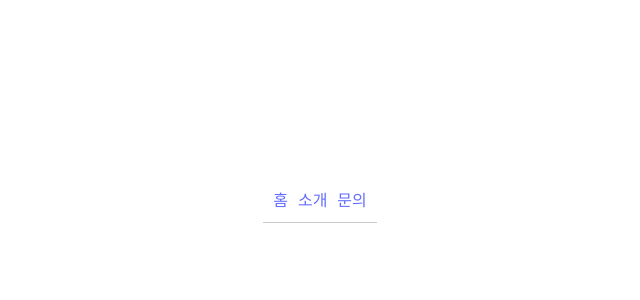
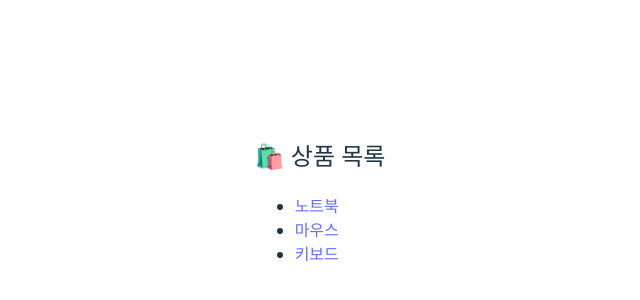
Before and after one commit to Jeontaesu/react-app, a React (Vite) app: page /products in a window 1280 px wide. Before the commit this address had no page. Shown: the part 200-500 px from the top of the page, without its empty margins (320-960 px from the left). Built offline with nearby package versions, Linux system fonts and the light colour scheme.

Commit message:
동적 라우팅과 상세페이지 구성

```diff
--- a/src/App.jsx
+++ b/src/App.jsx
@@ -1,17 +1,14 @@
-import { BrowserRouter, Route, Routes } from "react-router-dom";
-import Navbar from "./components/Navbar";
-import Home from "./pages/Home";
-import About from "./pages/About";
-import Contact from "./pages/Contact";
+import { BrowserRouter, Routes, Route, Navigate } from "react-router-dom";
+import ProductList from "./pages/ProductList";
+import ProductDetail from "./pages/ProductDetail";
 
 function App() {
     return (
         <BrowserRouter>
-            <Navbar />
             <Routes>
-                <Route path="/" element={<Home />} />
-                <Route path="/about" element={<About />} />
-                <Route path="/contact" element={<Contact />} />
+                <Route path="/" element={<Navigate to="/products" replace />} />
+                <Route path="/products" element={<ProductList />} />
+                <Route path="/products/:id" element={<ProductDetail />} />
             </Routes>
         </BrowserRouter>
     );
--- /dev/null
+++ b/src/pages/ProductDetail.jsx
@@ -0,0 +1,14 @@
+import { useParams } from "react-router-dom";
+
+function ProductDetail() {
+    const { id } = useParams();
+
+    return (
+        <div>
+            <h2>📦 상품 상세 페이지</h2>
+            <p>선택한 상품 ID: {id}</p>
+        </div>
+    );
+}
+
+export default ProductDetail;
--- /dev/null
+++ b/src/pages/ProductList.jsx
@@ -0,0 +1,24 @@
+import { Link } from "react-router-dom";
+
+const products = [
+    { id: "1", name: "노트북" },
+    { id: "2", name: "마우스" },
+    { id: "3", name: "키보드" },
+];
+
+function ProductList() {
+    return (
+        <div>
+            <h2>🛍️ 상품 목록</h2>
+            <ul>
+                {products.map((item) => (
+                    <li key={item.id}>
+                        <Link to={`/products/${item.id}`}>{item.name}</Link>
+                    </li>
+                ))}
+            </ul>
+        </div>
+    );
+}
+
+export default ProductList;
```
